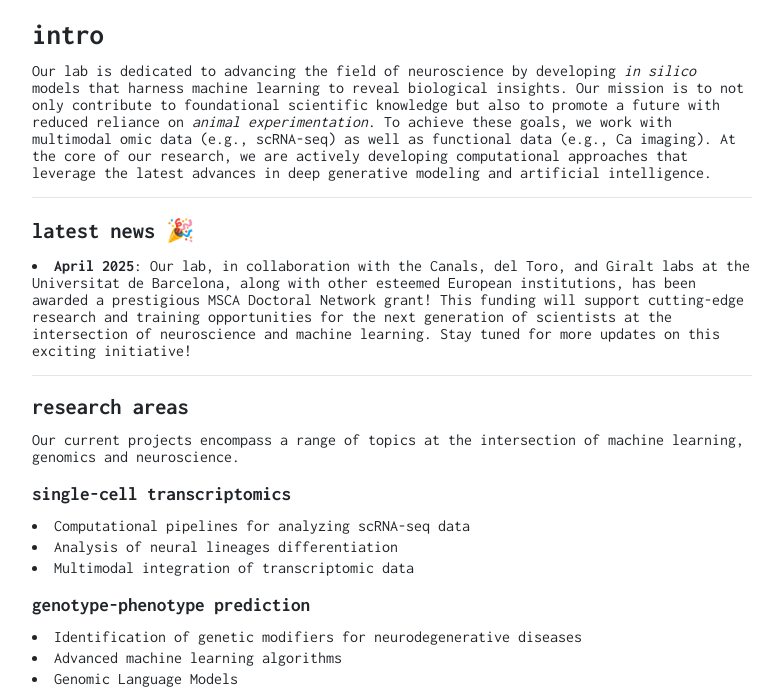
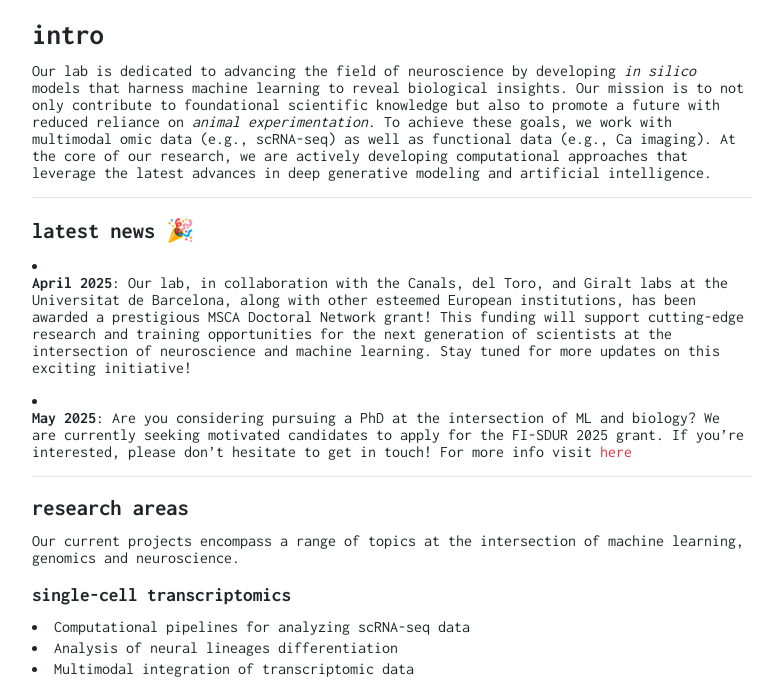
Before and after one commit to jordiabante/jordiabante.github.io, a plain HTML site: page home/index.html in a window 1280 px wide. Shown: the part 108-800 px from the top of the page, without its empty margins (248-1031 px from the left). Drawn offline with nearby package versions, Linux system fonts and the light colour scheme.

Commit message:
Add FI-SDUR 2025 PhD opportunity announcement

```diff
--- a/home/index.html
+++ b/home/index.html
@@ -80,7 +80,12 @@ if (!doNotTrack) {
 <hr>
 <h3 id="latest-news-">latest news 🎉</h3>
 <ul>
-<li><strong>April 2025</strong>: Our lab, in collaboration with the Canals, del Toro, and Giralt labs at the Universitat de Barcelona, along with other esteemed European institutions, has been awarded a prestigious MSCA Doctoral Network grant! This funding will support cutting-edge research and training opportunities for the next generation of scientists at the intersection of neuroscience and machine learning. Stay tuned for more updates on this exciting initiative!</li>
+<li>
+<p><strong>April 2025</strong>: Our lab, in collaboration with the Canals, del Toro, and Giralt labs at the Universitat de Barcelona, along with other esteemed European institutions, has been awarded a prestigious MSCA Doctoral Network grant! This funding will support cutting-edge research and training opportunities for the next generation of scientists at the intersection of neuroscience and machine learning. Stay tuned for more updates on this exciting initiative!</p>
+</li>
+<li>
+<p><strong>May 2025</strong>: Are you considering pursuing a PhD at the intersection of ML and biology? We are currently seeking motivated candidates to apply for the FI-SDUR 2025 grant. If you&rsquo;re interested, please don&rsquo;t hesitate to get in touch! For more info visit <a href="https://agaur.gencat.cat/en/beques-i-ajuts/convocatories-per-temes/Convocatoria-dajuts-de-suport-a-departaments-i-unitats-de-recerca-universitaris-per-a-la-contractacio-de-personal-investigador-predoctoral-en-formacio-a-Catalunya-FI-SDUR-2025">here</a></p>
+</li>
 </ul>
 <hr>
 <h3 id="research-areas">research areas</h3>
```
Also changed, not shown: index.html (+6 -1 lines).
